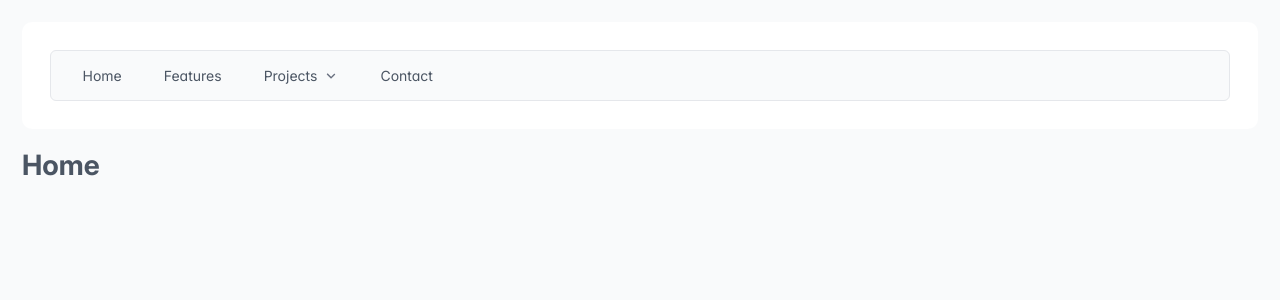
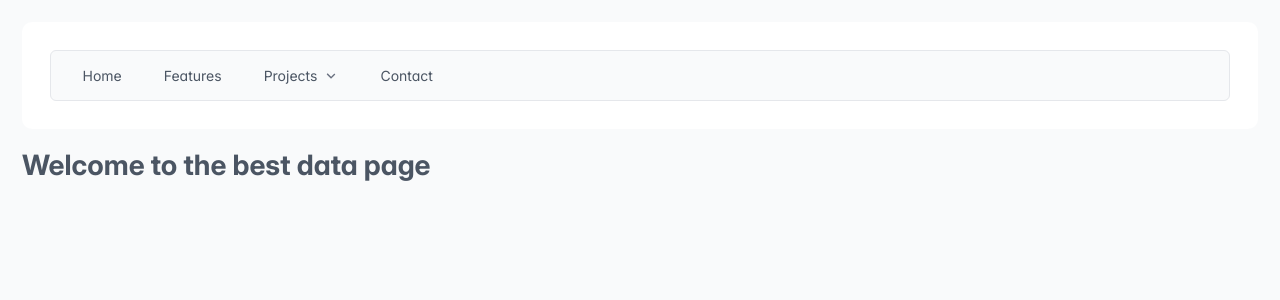
Before and after one commit to jc-js/InvisibleDataHand, a React (Vite) app in the folder client/: page / in a window 1280 px wide. Shown: the top 300 px of the page. Built offline with nearby package versions, Linux system fonts and the light colour scheme.

Commit message:
pr comments

```diff
--- a/client/src/App.jsx
+++ b/client/src/App.jsx
@@ -2,6 +2,7 @@
 import NavBar from './components/navBar'
 import { BrowserRouter, Routes, Route } from 'react-router-dom';
 import About from './pages/about'
+import Home from './pages/home';
 
 function App() {
 
@@ -11,7 +12,7 @@
       <BrowserRouter>
         <NavBar></NavBar>
         <Routes>
-          <Route path="/" element={<h1>Home</h1>} />
+          <Route path="/" element={<Home />} />
           <Route path="/about" element={<About />} />
         </Routes>
       </BrowserRouter>
--- a/client/src/pages/about.jsx
+++ b/client/src/pages/about.jsx
@@ -2,8 +2,8 @@
 function About() {
     return (
         <div>
-            <h1>holaaa</h1>
-            <img src={logoImg} alt="PrimeVue Logo" />
+            <h1>Welconme to the best data page</h1>
+            <img src={logoImg} alt="Application Logo" />
         </div>
 
 
--- /dev/null
+++ b/client/src/pages/home.jsx
@@ -0,0 +1,10 @@
+function Home() {
+    return (
+        <div>
+            <h1>Welcome to the best data page</h1>
+
+        </div>
+    )
+}
+
+export default Home
```
